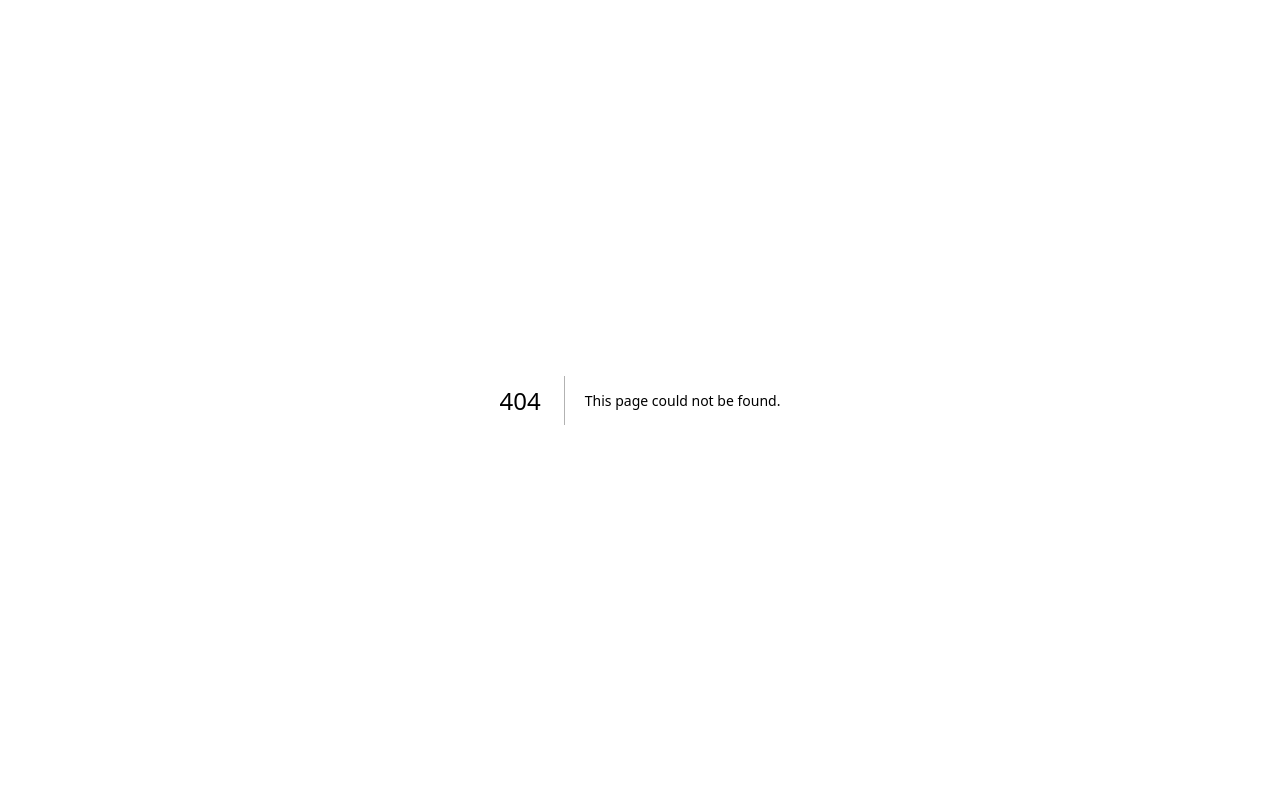
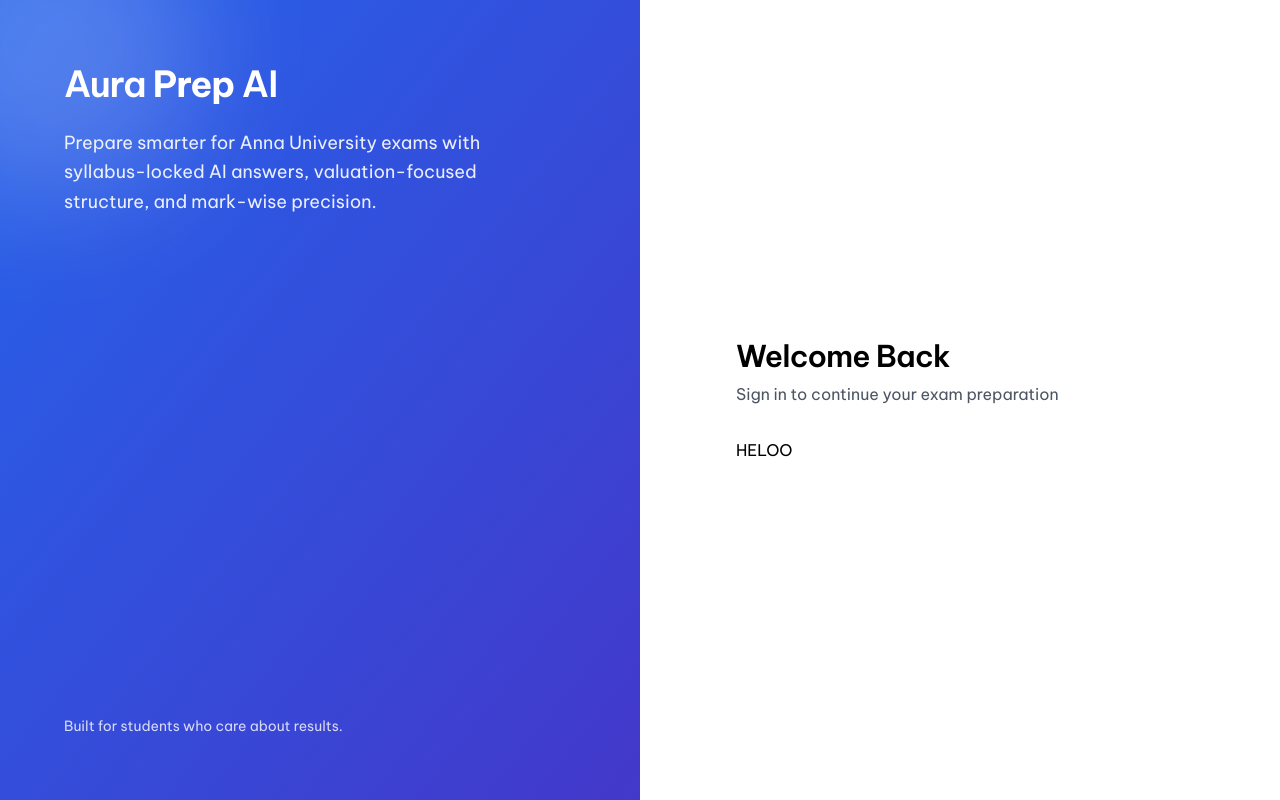
Before and after one commit to arumansalik/Aura-Prep-AI, a Next.js app: page /auth/login in a window 1280 px wide. Before the commit this address had no page. Built offline with nearby package versions, Linux system fonts and the light colour scheme.

Commit message:
Auth Layout for Register/Login Page

```diff
--- /dev/null
+++ b/app/auth/login/page.tsx
@@ -0,0 +1,10 @@
+import AuthLayout from "@/components/auth/AuthLayout";
+import {LoginForm} from "@/components/auth/LoginPage";
+
+export default function LoginPage() {
+    return (
+        <AuthLayout title="Welcome Back" subtitle="Sign in to continue your exam preparation">
+            <LoginForm />
+        </AuthLayout>
+    )
+}
--- /dev/null
+++ b/components/auth/AuthLayout.tsx
@@ -0,0 +1,52 @@
+export default function AuthLayout({
+    title,
+    subtitle,
+    children
+} : {
+    title: string;
+    subtitle: string;
+    children: React.ReactNode;
+}) {
+    return (
+        <div className="min-h-screen grid md:grid-cols-2">
+            <div className="hidden md:flex relative bg-gradient-to-br from-blue-600 to-indigo-700 text-white p-16 flex-col justify-between">
+
+
+                <div
+                    className="absolute top-[-100px] left-[-100px] w-[300px] h-[300px] bg-white/20 rounded-full blur-3xl"/>
+
+
+                <div className="relative z-10">
+                    <h1 className="text-4xl font-semibold tracking-tight">
+                        Aura <span className="font-bold">Prep</span> AI
+                    </h1>
+                    <p className="mt-6 text-lg leading-relaxed text-white/90 max-w-md">
+                        Prepare smarter for Anna University exams with
+                        syllabus-locked AI answers, valuation-focused structure,
+                        and mark-wise precision.
+                    </p>
+                </div>
+
+
+                <div className="relative z-10 text-sm text-white/80">
+                    Built for students who care about results.
+                </div>
+            </div>
+
+            <div className="flex items-center justify-center px-6">
+                <div className="w-full max-w-md">
+                    <h2 className="text-3xl font-semibold tracking-tight">
+                        {title}
+                    </h2>
+                    <p className="mt-2 text-gray-600">
+                        {subtitle}
+                    </p>
+
+                    <div className="mt-8">
+                        {children}
+                    </div>
+                </div>
+            </div>
+        </div>
+    )
+}
--- /dev/null
+++ b/components/auth/LoginPage.tsx
@@ -0,0 +1,7 @@
+export function LoginForm() {
+    return (
+        <div>
+            HELOO
+        </div>
+    )
+}
--- a/components/landing/HowItWorks.tsx
+++ b/components/landing/HowItWorks.tsx
@@ -12,6 +12,7 @@ export function HowItWorks() {
         </section>
     );
 }
+
 function Step({ title }: { title: string }) {
     return (
         <div className="p-6 rounded-xl border border-gray-200">
```
Also changed, not shown: app/auth/register/page.tsx (added).
